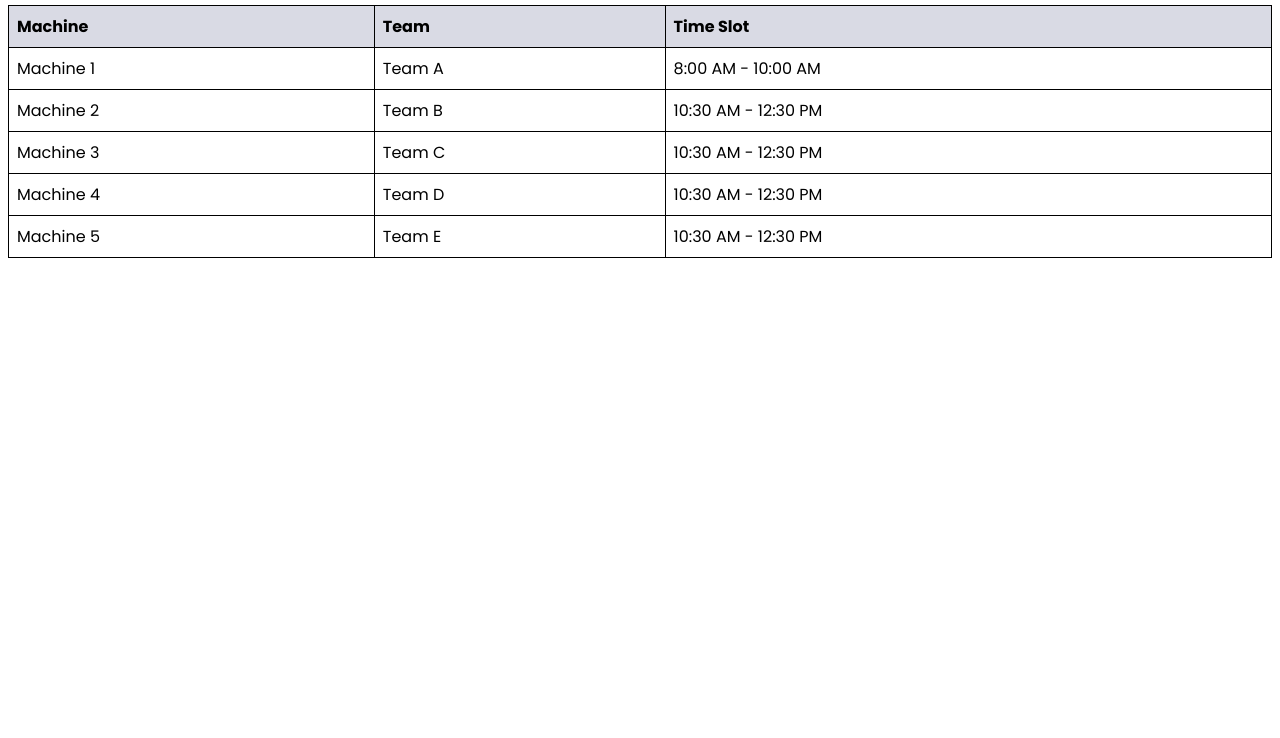
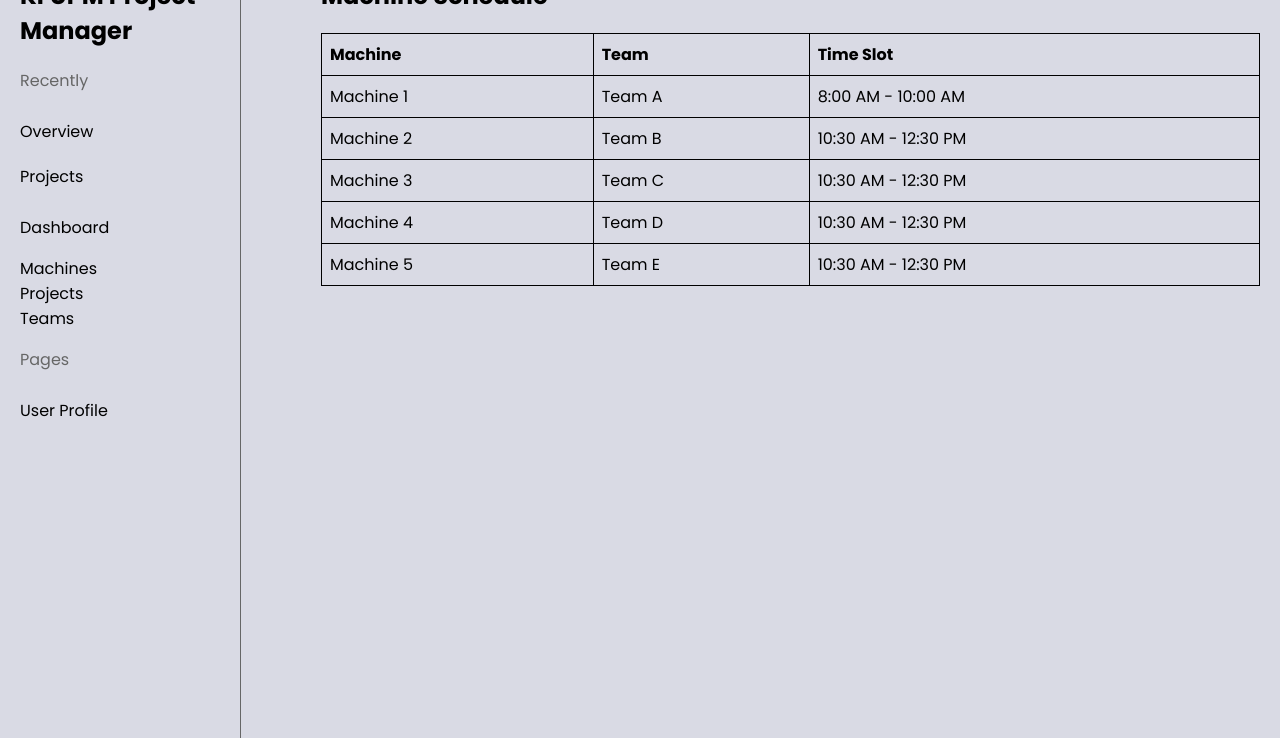
Before and after one commit to AbdullahM424/Front-end, a plain HTML site: page reserveMachine.html in a window 1280 px wide. Shown: the part 62-800 px from the top of the page. Drawn offline with Linux system fonts and the light colour scheme.

Commit message:
links between pages set up, new teams page

```diff
--- a/reserveMachine.html
+++ b/reserveMachine.html
@@ -1,28 +1,73 @@
 <!DOCTYPE html>
-<html>
+<html lang="en">
 <head>
-  <title>Machine Schedule</title>
+    <meta charset="UTF-8">
+    <meta name="viewport" content="width=device-width, initial-scale=1.0">
+    <title>Machine Schedules</title>
+    <link rel="stylesheet" href="./styles.css">
+</head>
+  <link href="https://fonts.googleapis.com/css2?family=Poppins:wght@400;700&display=swap" rel="stylesheet">
   <style>
-    @import url('https://fonts.googleapis.com/css2?family=Poppins:wght@400;500;700&display=swap');
-
-    /* Basic table styling */
+    h1{
+        white-space: nowrap;
+    }
     table {
       border-collapse: collapse;
       width: 100%;
-      border: 1px solid #000000;
-      font-family: 'Poppins', sans-serif; /* Apply Poppins font */
     }
     th, td {
-      border: 1px solid #000000;
+      border: 1px solid #000;
       padding: 8px;
       text-align: left;
     }
-    th {
-      background-color: #d9dae4;
-    }
+    .vertical-line {
+        border-left: 1px solid #666;
+        height: 100vh;
+        margin-right: 20px;
+        margin-left: -50px;
+      }
+      a{
+        color:#000;
+        text-decoration: none;
+        margin-right: 20px;
+      }
   </style>
 </head>
 <body>
+  <div id="container">
+    <aside id="sidebar">
+        <div id="brand">
+            <h2>KFUPM Project Manager</h2>
+        </div>
+        <div id="menu">
+            <p>Recently</p>
+            <ul>
+                <li>Overview</li>
+                <li>Projects</li>
+            </ul>
+            <a href="index.html">Dashboard</a>
+            <ul>
+            <div>
+              <a href="reserveMachine.html">Machines</a>
+            </div>
+            <div>
+              <a>Projects</a>
+            </div>
+            <div>
+              <a href="teamPage.html">Teams</a>
+            </div>
+          </ul>
+            <p>Pages</p>
+            <ul>
+                <li>User Profile</li>
+            </ul>
+
+        </div>
+
+    </aside>
+    <div class="vertical-line"></div>
+    <main id="main-content">
+      <ul>
   <h2>Machine Schedule</h2>
   <table>
     <thead>
@@ -60,5 +105,6 @@
       </tr>
     </tbody>
   </table>
+</ul>
 </body>
 </html>
```
Also changed, not shown: index.html (+27 -5 lines), signinPage.html (+2 -5 lines), teamPage.html (added, +97 -0 lines).
